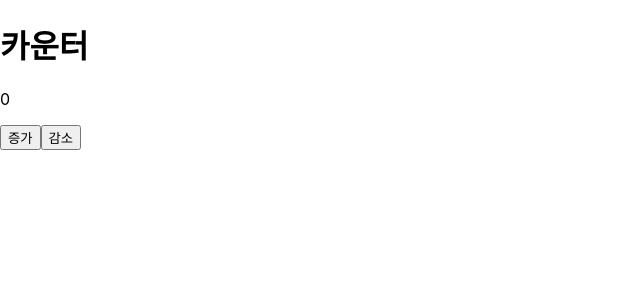
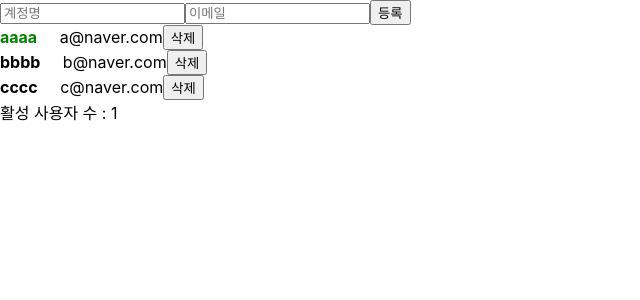
Before and after one commit to zunstar/react-study01, a React (Create React App) app: page / in a window 1280 px wide. Shown: the top 300 px of the page, without its empty margins (0-640 px from the left). Built offline with nearby package versions, Linux system fonts and the light colour scheme.

Commit message:
App 에서 useReducer 사용하기

```diff
--- a/src/App.js
+++ b/src/App.js
@@ -1,4 +1,4 @@
-import React, { useRef ,useState, useMemo, useCallback } from 'react';
+import React, { useRef ,useReducer , useMemo, useCallback } from 'react';
 import UserList from './UserList';
 import CreateUser from './CreateUser';
 
@@ -7,57 +7,91 @@
   return users.filter(user => user.active).length;
 }
 
-function App() {
-
-  const [inputs, setInputs] = useState({
+const initialState = {
+  inputs: {
     username: '',
     email: '',
-  });
-
-  const { username, email } = inputs;
-
-  const onChange = useCallback(e => {
-    const { name, value } = e.target;
-    setInputs({
-      ...inputs,
-      [name] : value
-    });
-  },[inputs]);
-
-  const [users,setUsers] = useState([
+  },
+  users: [
     {id: 1, username: 'aaaa' ,email: 'a@naver.com',active: true},
     {id: 2, username: 'bbbb',email: 'b@naver.com',active: false},
     {id: 3, username: 'cccc',email: 'c@naver.com',active: false},
-  ]);
+  ]
+}
 
+function reducer(state,action){
+
+  switch (action.type){
+    case 'CHANGE_INPUT':
+      return{
+        ...state,
+        inputs:{
+          ...state.inputs,
+          [action.name]: action.value
+        }
+      };
+    case 'CREATE_USER':
+      return{
+        inputs: initialState.inputs,
+        users: state.users.concat(action.user)
+      };
+    case 'TOGGLE_USER':
+      return{
+        ...state,
+        users: state.users.map(user =>
+          user.id === action.id ? {...user,active: !user.active} : user
+        )
+      };
+    case 'REMOVE_USER':
+      return{
+        ...state,
+        users: state.users.filter(user => user.id !== action.id)
+      };
+      default:
+        return state;
+  }
+}
+
+function App() {
+
+  const [state,dispatch] = useReducer(reducer,initialState);
+  const {users} = state;
+  const {username,email} = state.inputs;
   const nextId = useRef(4);
 
+  const onChange = useCallback(e => {
+    const {name,value} = e.target;
+    dispatch({
+      type: 'CHANGE_INPUT',
+      name,
+      value
+    });
+  },[])
+
   const onCreate = useCallback(() => {
-    const user = {
-      id : nextId.current,
-      username,
-      email
-    }
-
-    setUsers(users => users.concat(user));
-
-    setInputs({
-      username: '',
-      email: '',
+    dispatch({
+      type: 'CREATE_USER',
+      user : {
+        id : nextId.current,
+        username,
+        email
+      },
     });
     nextId.current += 1;
-  },[username,email]);
+  },[username,email])
+
+  const onToggle = useCallback(id => {
+    dispatch({
+      type: 'TOGGLE_USER',
+      id
+    });
+  },[]);
 
   const onRemove = useCallback(id => {
-    setUsers(users => users.filter(user => user.id !== id));
-  },[]);
-
-  const onToggle = useCallback(id => {
-    setUsers(
-      users => users.map(user =>
-        user.id === id ? {...user, active: !user.active} : user
-      )
-    );
+    dispatch({
+      type: 'REMOVE_USER',
+      id
+    });
   },[]);
 
   const count = useMemo(() => countActiveUsers(users),[users]);
@@ -70,8 +104,8 @@
         onChange={onChange}
         onCreate={onCreate}
       />
-      <UserList users={users} onRemove={onRemove} onToggle={onToggle} />
-      <div>활성 사용자 수 : {count}</div>
+      <UserList users={users} onToggle={onToggle} onRemove={onRemove}/>
+      <div>활성 사용자 수 : {count} </div>
     </>
   );
 }
--- a/src/CreateUser.js
+++ b/src/CreateUser.js
@@ -1,7 +1,6 @@
 import React from 'react';
 
 function CreateUser({ username, email, onChange, onCreate}){
-    console.log('createUser')
     return(
         <div>
             <input
--- a/src/index.js
+++ b/src/index.js
@@ -3,12 +3,11 @@
 import './index.css';
 import App from './App';
 import reportWebVitals from './reportWebVitals';
-import Counter from './Counter';
 
 const root = ReactDOM.createRoot(document.getElementById('root'));
 root.render(
   <React.StrictMode>
-    <Counter />
+    <App />
   </React.StrictMode>
 );
 
```
